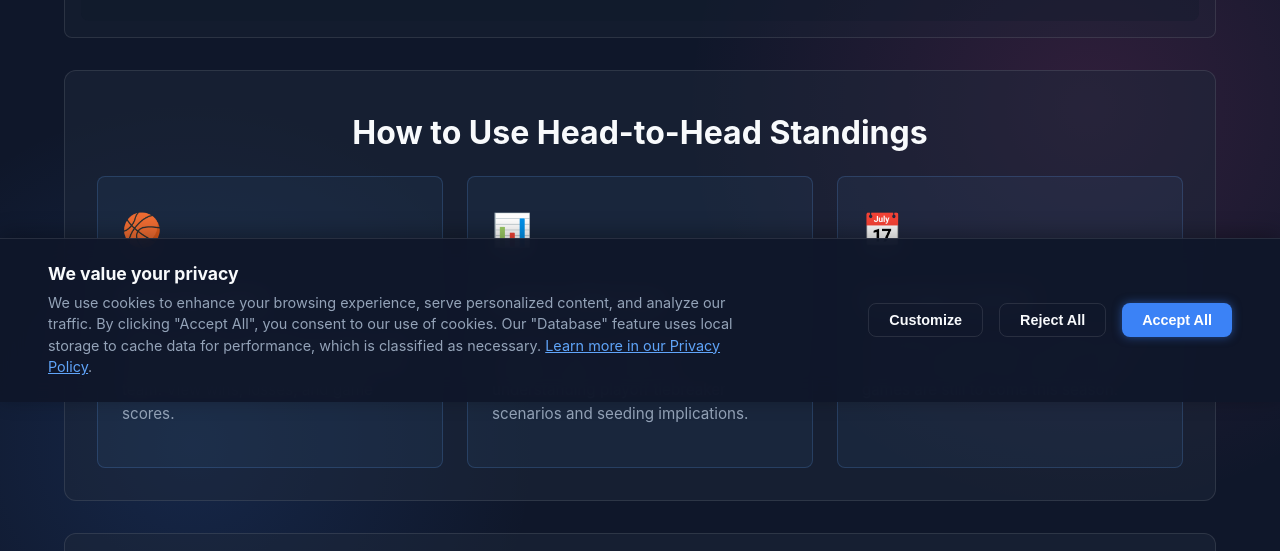
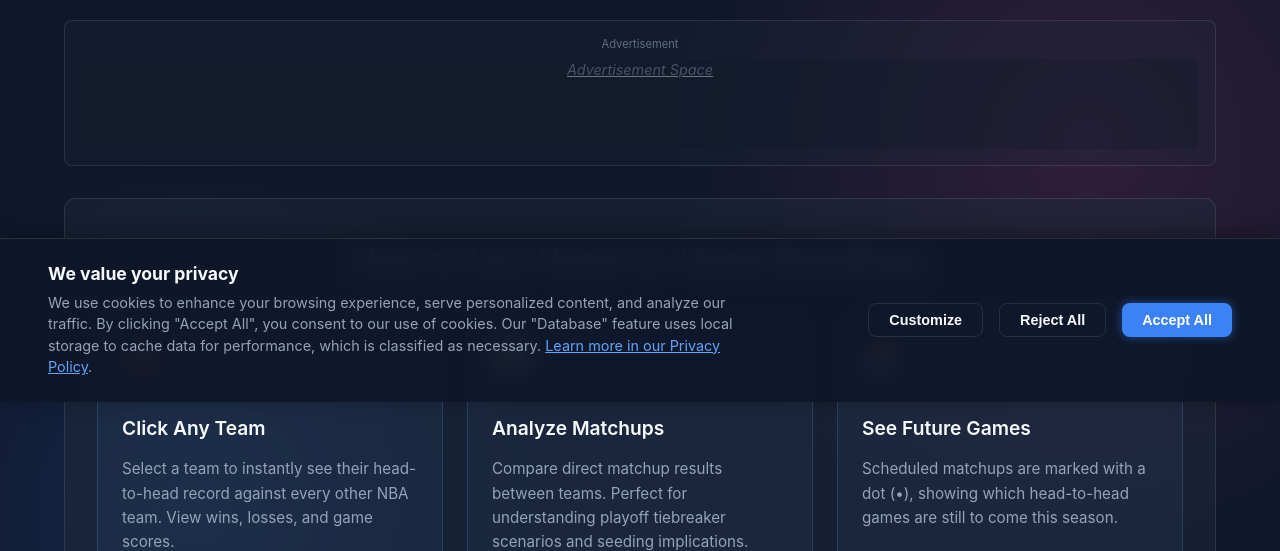
Before and after one commit to dexap/nba-programm, a React (Vite) app: page / in a window 1280 px wide. Shown: the part 398-949 px from the top of the page. Built offline with nearby package versions, Linux system fonts and the light colour scheme; no server answers.

Commit message:
style: Adjust margins by removing top margin from content sections and adding bottom margin to standings table container.

```diff
--- a/src/components/ContentSection.css
+++ b/src/components/ContentSection.css
@@ -3,7 +3,6 @@
     padding: 1rem 2rem 2rem 2rem;
     border-radius: 12px;
     border: 1px solid var(--border-color);
-    margin-top: 2rem;
     margin-bottom: 2rem;
 }
 
--- a/src/index.css
+++ b/src/index.css
@@ -236,6 +236,7 @@ body {
   font-size: 0.95rem;
   white-space: nowrap;
   /* Prevent wrapping */
+  margin-bottom: 8rem;
 }
 
 .standings-table th {
```
